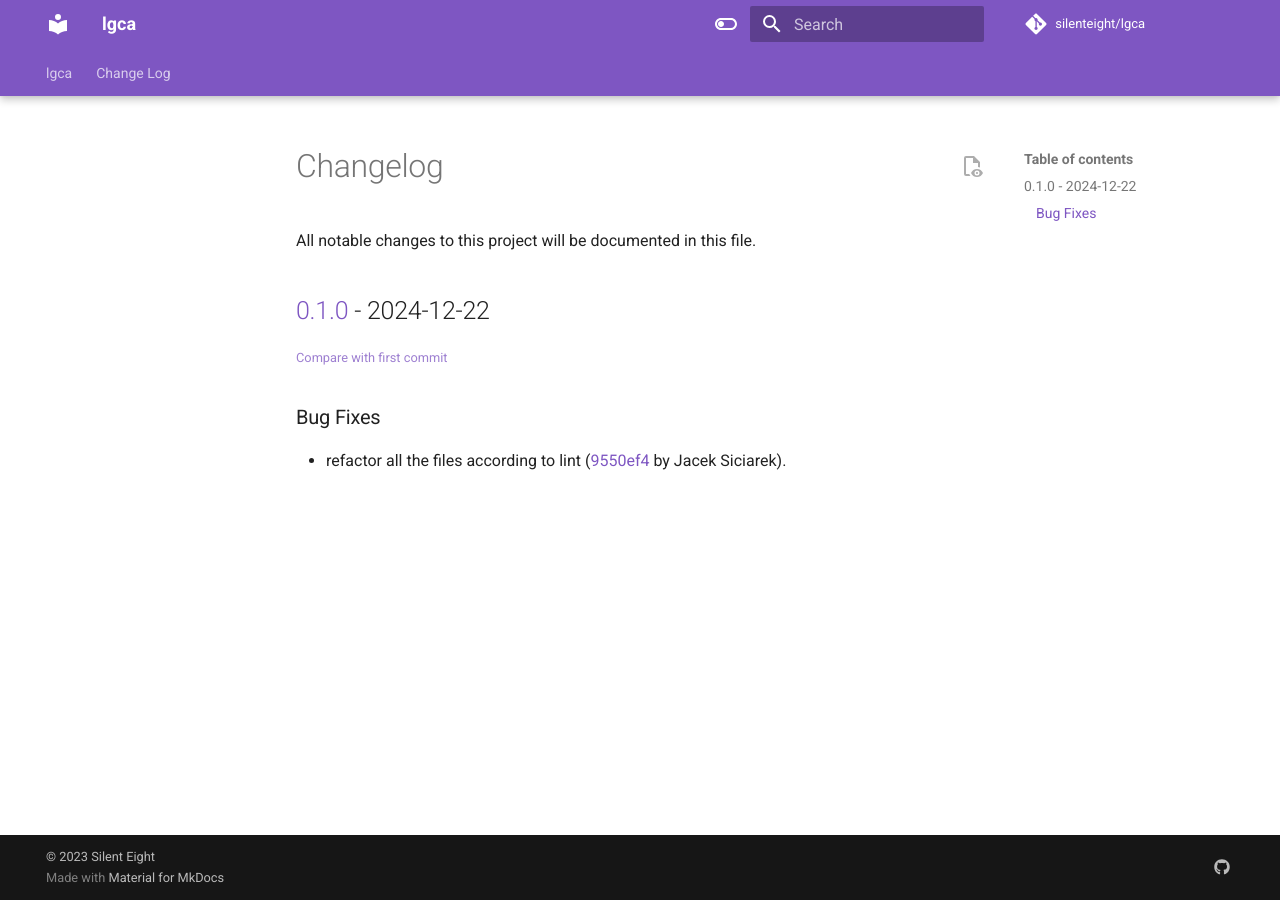
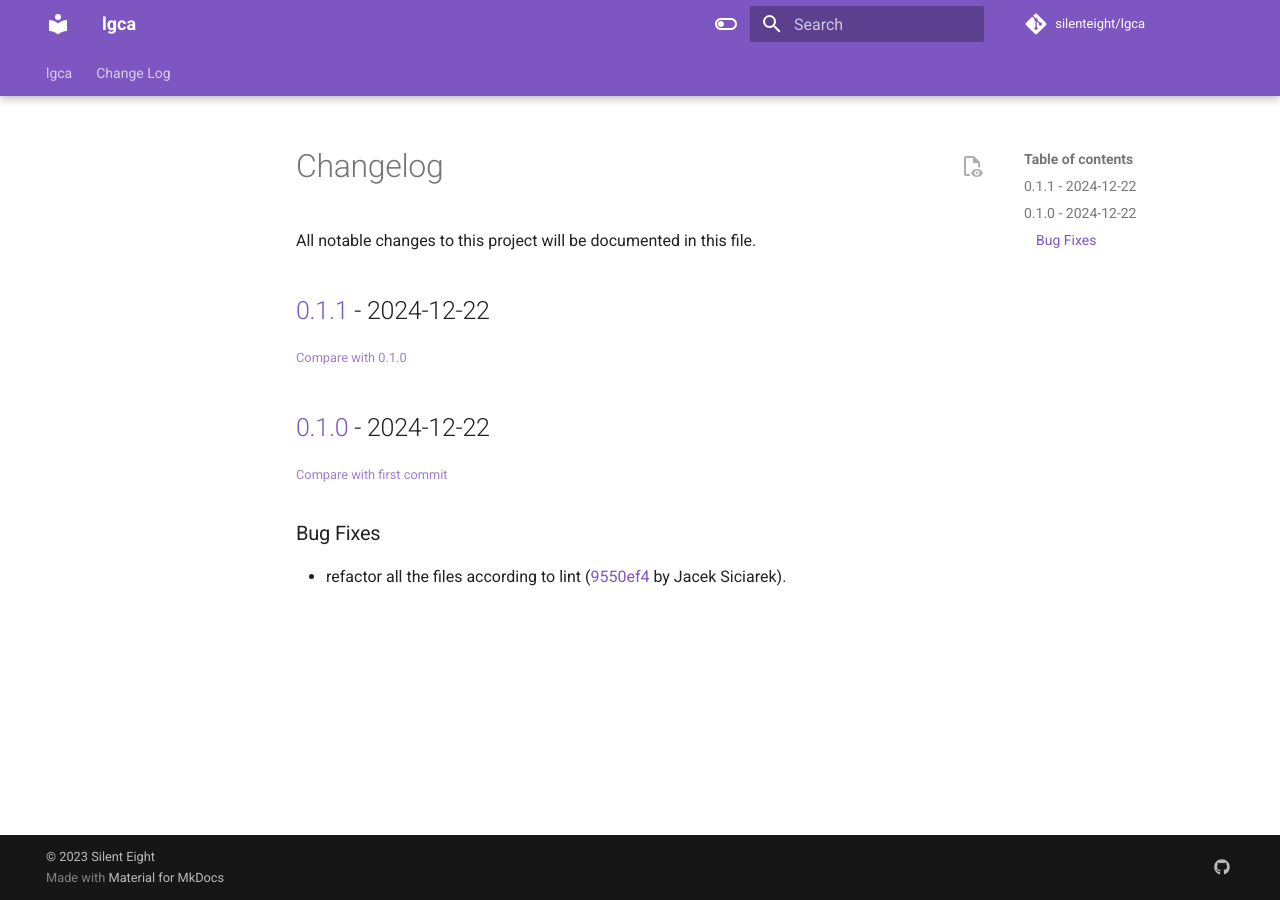
Before and after one commit to siciarek/lgca, an MkDocs documentation site: the page built from docs/changelog.md, in a window 1280 px wide. Built offline with MkDocs 1.6.1 and Material for MkDocs 9.7.7, drawn with Linux system fonts in a browser that asks for light colours; comment, search, counter and statistics services are not loaded.

Commit message:
docs: update changelog (bump)

```diff
--- a/docs/changelog.md
+++ b/docs/changelog.md
@@ -3,6 +3,10 @@
 All notable changes to this project will be documented in this file.
 
 <!-- insertion marker -->
+## [0.1.1](https://github.com/siciarek/lgca/releases/tag/0.1.1) - 2024-12-22
+
+<small>[Compare with 0.1.0](https://github.com/siciarek/lgca/compare/0.1.0...0.1.1)</small>
+
 ## [0.1.0](https://github.com/siciarek/lgca/releases/tag/0.1.0) - 2024-12-22
 
 <small>[Compare with first commit](https://github.com/siciarek/lgca/compare/dc97d553495089fbe14ea836e2008177ec851658...0.1.0)</small>
```
